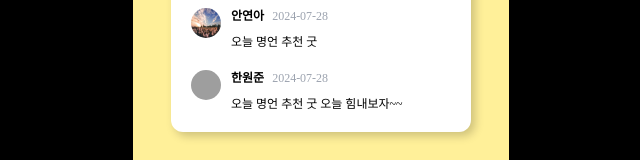
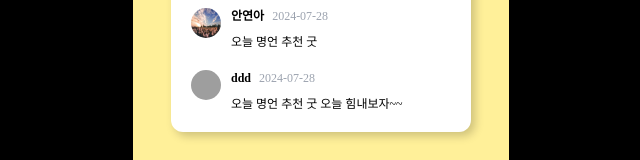
Before and after one commit to yeona813/frontend, a React (Create React App) app: page /resultQuote in a window 1280 px wide. Shown: the part 542-702 px from the top of the page, without its empty margins (319-959 px from the left). Built offline with nearby package versions, Linux system fonts and the light colour scheme; grey boxes are pictures that could not be loaded; a web font is replaced by a local one.

Commit message:
refactor : 댓글 수정

```diff
--- a/src/pages/resultQuote/ResultQuotePage.tsx
+++ b/src/pages/resultQuote/ResultQuotePage.tsx
@@ -18,7 +18,7 @@ const ResultQuotePage = () => {
         />
         <Comment
           profileImage="/images/quoteImage3.jpg"
-          nickname="한원준"
+          nickname="ddd"
           date="2024-07-28"
           comment="오늘 명언 추천 굿 오늘 힘내보자~~"
         />
```
